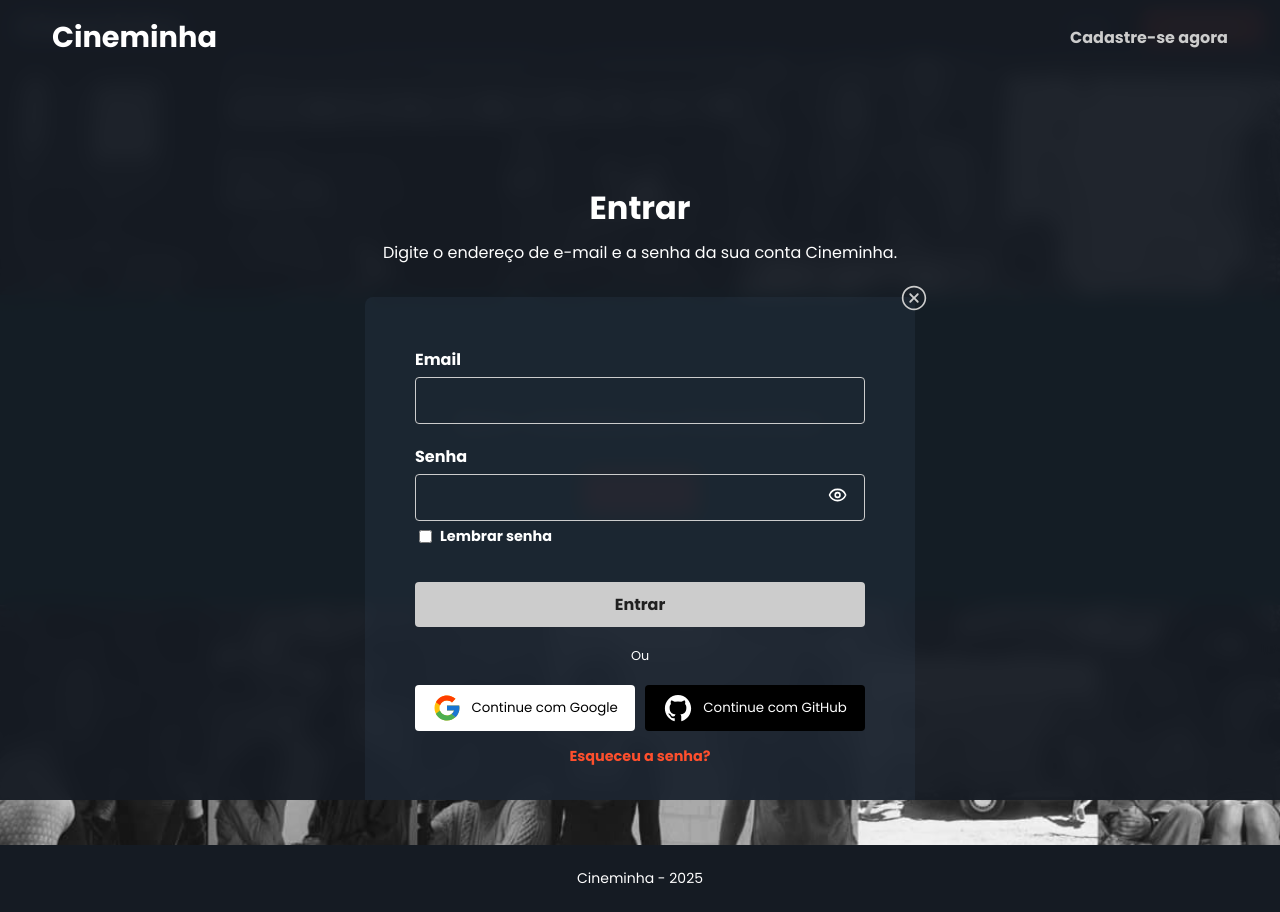
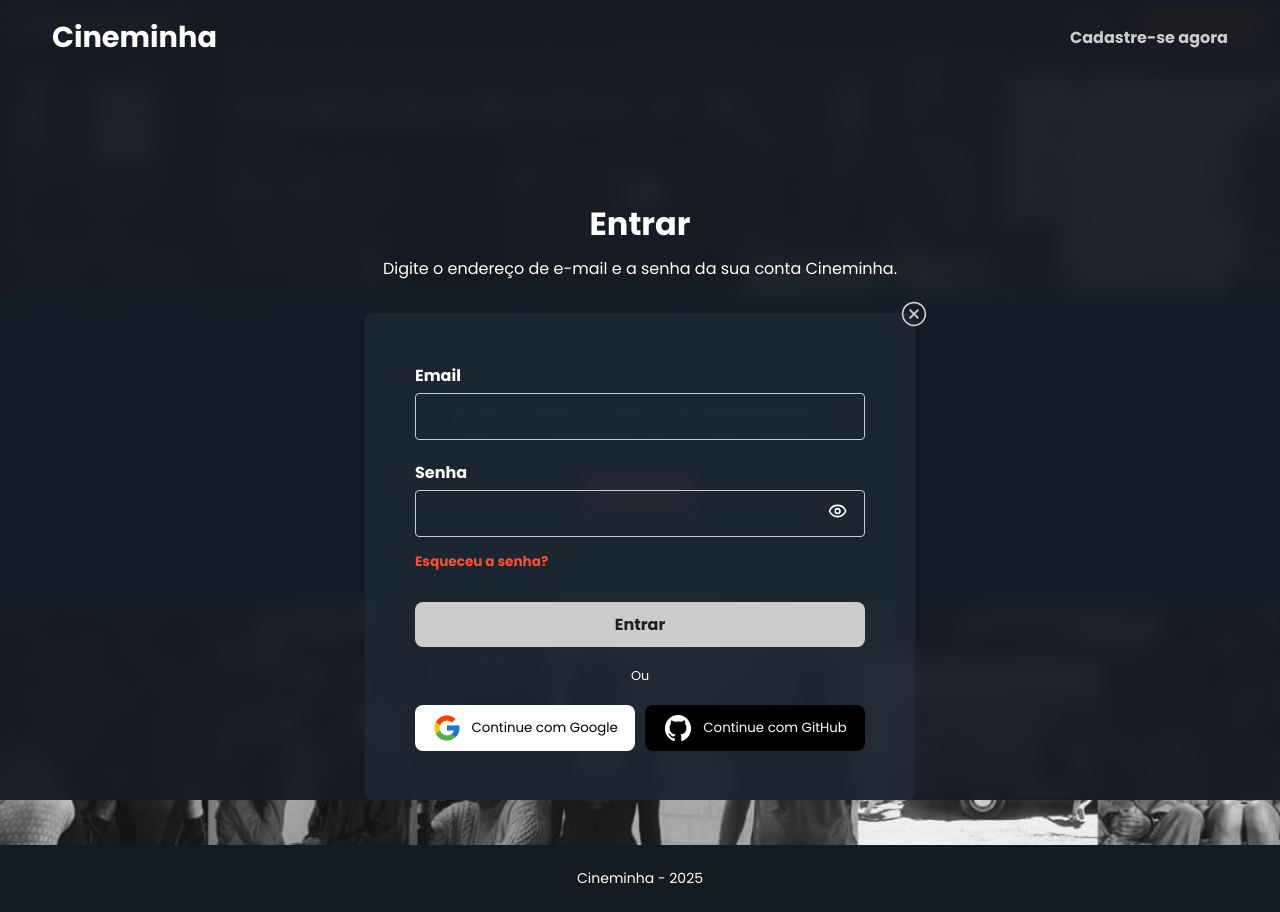
Before and after one commit to lucasecs92/movie-streaming, a Next.js app in the folder streaming-root/: page / in a window 1280 px wide. Both pictures are taken after a click on the item "LOGIN". Built offline with nearby package versions, Linux system fonts and the light colour scheme.

Commit message:
style
update UI

```diff
--- a/streaming-root/src/components/ModalLogin.jsx
+++ b/streaming-root/src/components/ModalLogin.jsx
@@ -147,10 +147,9 @@ export default function ModalLogin({
                 <LuEye className={styles.eyeIcon} onClick={toggleShowPassword} />
               )}
             </section>
-            <section className={styles.remember}>
-              <input type="checkbox" id="remember" />
-              <label htmlFor="remember">Lembrar senha</label>
-            </section>
+
+            <a href="#" className={styles.forgot}>Esqueceu a senha?</a>
+
             <button className={styles.button} type="submit">Entrar</button>
             <span className={styles.spanOr}>Ou</span>
             <section className={styles.socialLogin}>
@@ -163,7 +162,6 @@ export default function ModalLogin({
                 Continue com GitHub
               </button>
             </section>
-            <a href="#" className={styles.forgot}>Esqueceu a senha?</a>
           </form>
         </section>
       </section>
--- a/streaming-root/src/styles/Modal.module.scss
+++ b/streaming-root/src/styles/Modal.module.scss
@@ -157,25 +157,12 @@
   font-size: 1.2rem;
 }
 
-.remember {
-  display: flex;
-  gap: 5px;
-  margin: 5px 0;
-  font-size: 0.9em;
-
-  label {
-    color: #fff;
-    font-weight: bold;
-  }
-}
-
 .forgot {
   margin-top: 15px;
   color: #fe4f2d;
-  text-align: center;
   text-decoration: none;
   cursor: pointer;
-  font-size: 0.9em;
+  font-size: 0.850em;
   font-weight: bold;
 }
 
@@ -189,7 +176,7 @@
   background-color: #ccc;
   color: #202020;
   border: none;
-  border-radius: 4px;
+  border-radius: 8px;
   font-size: 16px;
   font-weight: bold;
   cursor: pointer;
@@ -222,7 +209,7 @@
     padding: 8px;
     width: 50%;
     border: none;
-    border-radius: 4px;
+    border-radius: 8px;
   }
 
   .googleButton {
```
